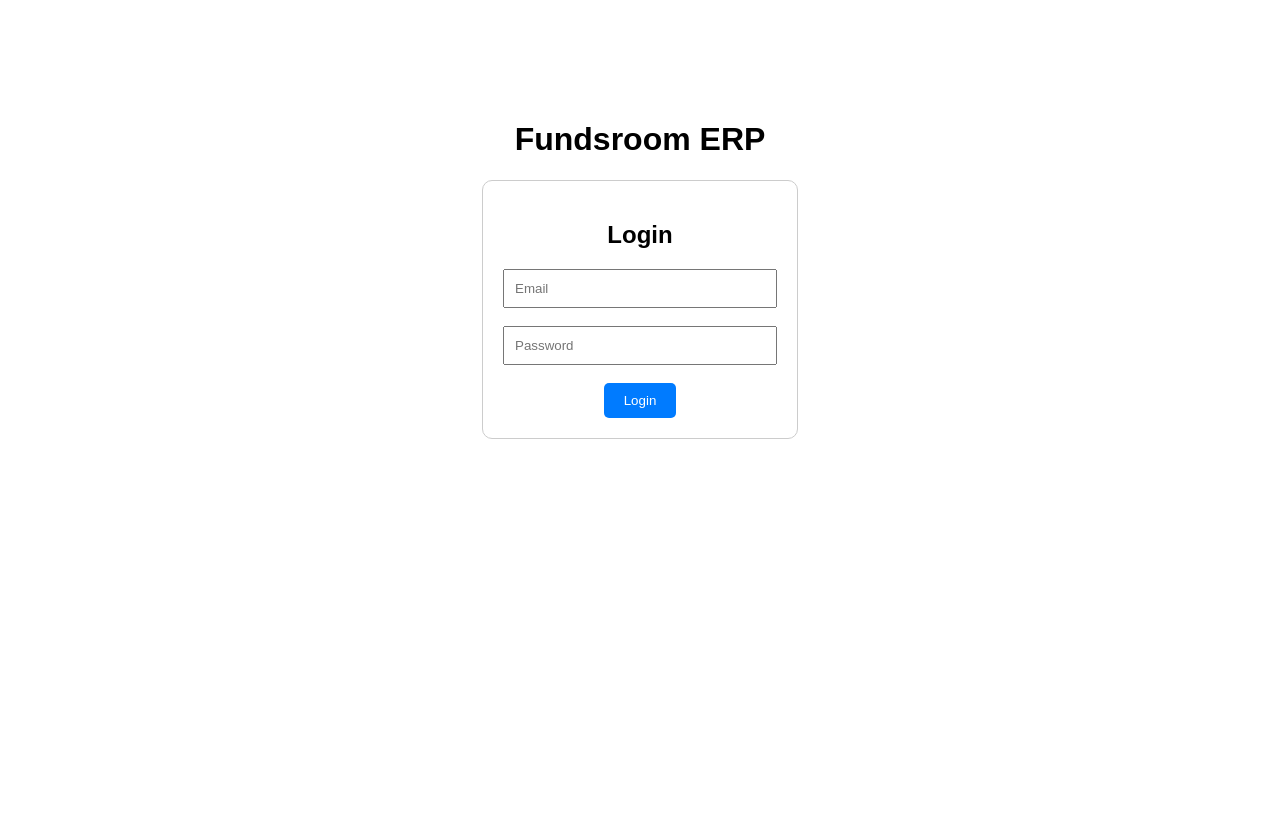
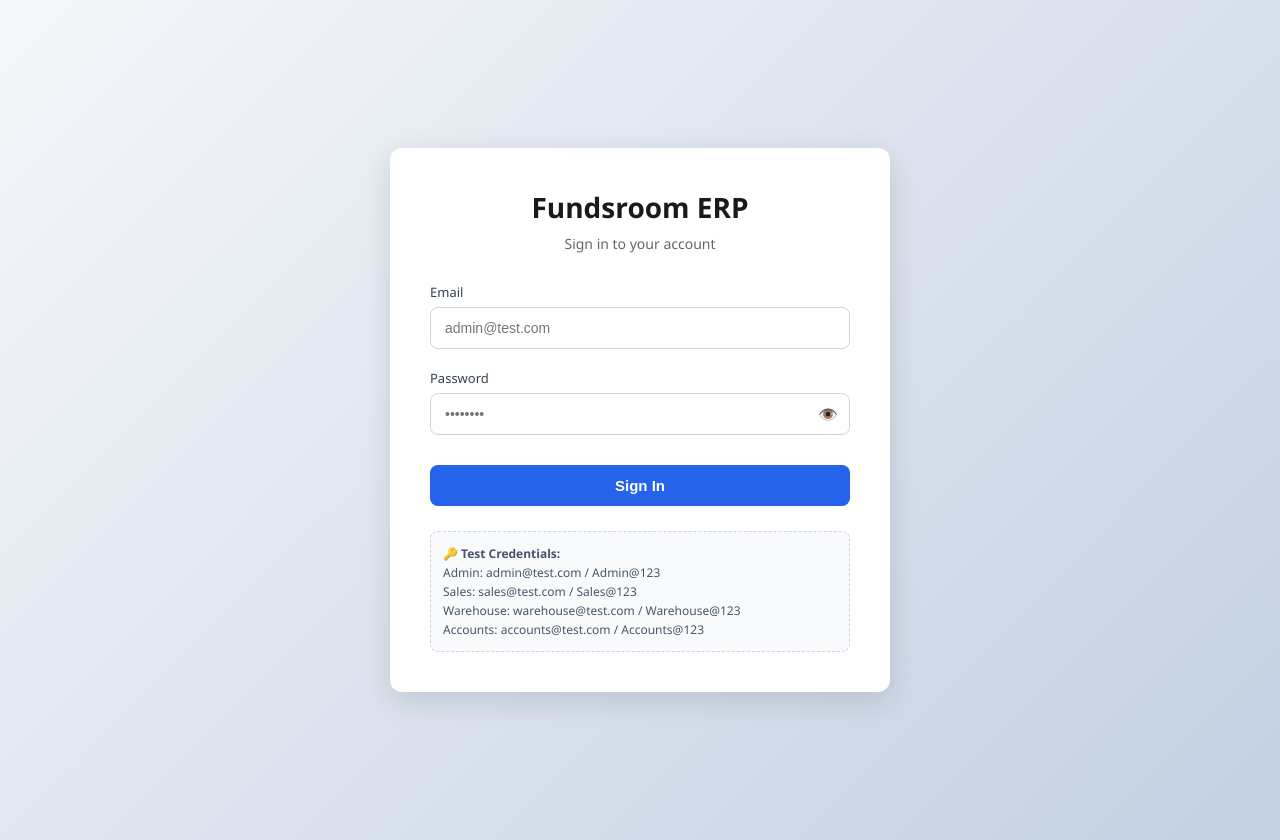
Before and after one commit to deekshithaboyapally-bit/fundsroom-erp, a React (Create React App) app in the folder frontend/: page /login in a window 1280 px wide. Before the commit the page ends 800 px from the top, so only its background shows below. Built offline with nearby package versions, Linux system fonts and the light colour scheme.

Commit message:
fix: resolve useEffect dependency warning in Customers

```diff
--- a/frontend/src/pages/Customers.js
+++ b/frontend/src/pages/Customers.js
@@ -8,6 +8,8 @@ const Customers = () => {
   const [customers, setCustomers] = useState([]);
   const [search, setSearch] = useState('');
   const [showForm, setShowForm] = useState(false);
+  const [loading, setLoading] = useState(true);
+  const [msg, setMsg] = useState({ type: '', text: '' });
   const navigate = useNavigate();
   const [form, setForm] = useState({
     name: '', mobile: '', email: '',
@@ -17,154 +19,156 @@ const Customers = () => {
   });
 
     useEffect(() => {
+    fetchCustomers();
+    // eslint-disable-next-line react-hooks/exhaustive-deps
+  }, [search]);
+
   const fetchCustomers = async () => {
+    setLoading(true);
     try {
       const res = await axios.get(`${API_URL}/customers?search=${search}`);
       setCustomers(res.data);
     } catch (err) {
       console.error(err);
+    } finally {
+      setLoading(false);
     }
   };
-    fetchCustomers();
-  }, [search]);
 
   const handleSubmit = async (e) => {
     e.preventDefault();
+    setMsg({ type: '', text: '' });
     try {
       await axios.post(`${API_URL}/customers`, form);
-      alert('Customer added ✅');
+      setMsg({ type: 'success', text: 'Customer added successfully ✅' });
       setShowForm(false);
-      window.location.reload();
+      setForm({ name: '', mobile: '', email: '', business_name: '', gst_number: '', customer_type: 'Retail', address: '', status: 'Lead', follow_up_date: '', notes: '' });
+      fetchCustomers();
     } catch (err) {
-      alert('Error adding customer ❌');
+      setMsg({ type: 'error', text: err.response?.data?.message || 'Failed to add customer ❌' });
     }
   };
 
+  const statusBadge = (status) => {
+    const colors = {
+      Lead: { bg: '#fef3c7', text: '#92400e' },
+      Active: { bg: '#d1fae5', text: '#065f46' },
+      Inactive: { bg: '#fee2e2', text: '#991b1b' }
+    };
+    const c = colors[status] || colors.Lead;
+    return <span style={{ padding: '4px 10px', borderRadius: '20px', fontSize: '12px', fontWeight: '500', background: c.bg, color: c.text }}>{status}</span>;
+  };
+
   return (
-    <div style={{ fontFamily: 'Arial', padding: '20px' }}>
-      {/* Header */}
-      <div style={{
-        display: 'flex', justifyContent: 'space-between',
-        alignItems: 'center', background: '#007bff',
-        color: 'white', padding: '10px 20px', marginBottom: '20px'
-      }}>
-        <h2>Fundsroom ERP</h2>
-        <button onClick={() => navigate('/dashboard')}>← Back</button>
+    <div style={styles.page}>
+      <div style={styles.header}>
+        <h2 style={styles.headerTitle}>Fundsroom ERP</h2>
+        <button onClick={() => navigate('/dashboard')} style={styles.backBtn}>← Back to Dashboard</button>
       </div>
 
-      <h2>👥 Customers</h2>
+      <div style={styles.container}>
+        <h2 style={styles.pageTitle}>👥 Customers</h2>
 
-      {/* Search and Add */}
-      <div style={{ display: 'flex', gap: '10px', marginBottom: '20px' }}>
+        {msg.text && <div style={msg.type === 'success' ? styles.successMsg : styles.errorMsg}>{msg.text}</div>}
+
+        <div style={styles.toolbar}>
           <input
-          placeholder="Search customers..."
+            placeholder="Search by name, email or mobile..."
             value={search}
             onChange={(e) => setSearch(e.target.value)}
-          style={{ padding: '8px', width: '300px' }}
+            style={styles.searchInput}
           />
-        <button
-          onClick={() => setShowForm(!showForm)}
-          style={{
-            padding: '8px 16px', background: '#28a745',
-            color: 'white', border: 'none', borderRadius: '5px', cursor: 'pointer'
-          }}
-        >
-          + Add Customer
+          <button onClick={() => setShowForm(!showForm)} style={styles.addBtn}>
+            {showForm ? '✕ Cancel' : '+ Add Customer'}
           </button>
         </div>
 
-      {/* Add Customer Form */}
         {showForm && (
-        <div style={{
-          border: '1px solid #ddd', padding: '20px',
-          borderRadius: '8px', marginBottom: '20px', background: '#f9f9f9'
-        }}>
-          <h3>Add New Customer</h3>
-          <form onSubmit={handleSubmit}>
-            <div style={{ display: 'grid', gridTemplateColumns: '1fr 1fr', gap: '10px' }}>
-              <input placeholder="Name *" required
-                onChange={(e) => setForm({ ...form, name: e.target.value })}
-                style={{ padding: '8px' }} />
-              <input placeholder="Mobile"
-                onChange={(e) => setForm({ ...form, mobile: e.target.value })}
-                style={{ padding: '8px' }} />
-              <input placeholder="Email" type="email"
-                onChange={(e) => setForm({ ...form, email: e.target.value })}
-                style={{ padding: '8px' }} />
-              <input placeholder="Business Name"
-                onChange={(e) => setForm({ ...form, business_name: e.target.value })}
-                style={{ padding: '8px' }} />
-              <input placeholder="GST Number"
-                onChange={(e) => setForm({ ...form, gst_number: e.target.value })}
-                style={{ padding: '8px' }} />
-              <select onChange={(e) => setForm({ ...form, customer_type: e.target.value })}
-                style={{ padding: '8px' }}>
+          <div style={styles.formCard}>
+            <h3 style={styles.formTitle}>Add New Customer</h3>
+            <form onSubmit={handleSubmit} style={styles.formGrid}>
+              <input placeholder="Full Name *" required onChange={(e) => setForm({ ...form, name: e.target.value })} style={styles.input} />
+              <input placeholder="Mobile" onChange={(e) => setForm({ ...form, mobile: e.target.value })} style={styles.input} />
+              <input placeholder="Email" type="email" onChange={(e) => setForm({ ...form, email: e.target.value })} style={styles.input} />
+              <input placeholder="Business Name" onChange={(e) => setForm({ ...form, business_name: e.target.value })} style={styles.input} />
+              <input placeholder="GST Number (Optional)" onChange={(e) => setForm({ ...form, gst_number: e.target.value })} style={styles.input} />
+              <select onChange={(e) => setForm({ ...form, customer_type: e.target.value })} style={styles.input}>
                 <option value="Retail">Retail</option>
                 <option value="Wholesale">Wholesale</option>
                 <option value="Distributor">Distributor</option>
               </select>
-              <input placeholder="Address"
-                onChange={(e) => setForm({ ...form, address: e.target.value })}
-                style={{ padding: '8px' }} />
-              <select onChange={(e) => setForm({ ...form, status: e.target.value })}
-                style={{ padding: '8px' }}>
+              <input placeholder="Address" onChange={(e) => setForm({ ...form, address: e.target.value })} style={styles.input} />
+              <select onChange={(e) => setForm({ ...form, status: e.target.value })} style={styles.input}>
                 <option value="Lead">Lead</option>
                 <option value="Active">Active</option>
                 <option value="Inactive">Inactive</option>
               </select>
-              <input placeholder="Follow Up Date" type="date"
-                onChange={(e) => setForm({ ...form, follow_up_date: e.target.value })}
-                style={{ padding: '8px' }} />
-              <input placeholder="Notes"
-                onChange={(e) => setForm({ ...form, notes: e.target.value })}
-                style={{ padding: '8px' }} />
-            </div>
-            <br />
-            <button type="submit" style={{
-              padding: '10px 20px', background: '#007bff',
-              color: 'white', border: 'none', borderRadius: '5px', cursor: 'pointer'
-            }}>
-              Save Customer
-            </button>
-            <button type="button" onClick={() => setShowForm(false)} style={{
-              marginLeft: '10px', padding: '10px 20px',
-              cursor: 'pointer'
-            }}>
-              Cancel
-            </button>
+              <input placeholder="Follow-up Date" type="date" onChange={(e) => setForm({ ...form, follow_up_date: e.target.value })} style={styles.input} />
+              <input placeholder="Notes" onChange={(e) => setForm({ ...form, notes: e.target.value })} style={styles.input} />
+              <button type="submit" style={styles.submitBtn}>Save Customer</button>
             </form>
           </div>
         )}
 
-      {/* Customers Table */}
-      <table style={{ width: '100%', borderCollapse: 'collapse' }}>
+        {loading ? (
+          <div style={styles.loading}>Loading customers...</div>
+        ) : customers.length === 0 ? (
+          <div style={styles.empty}>No customers found. Try adjusting your search or add a new one.</div>
+        ) : (
+          <div style={styles.tableWrapper}>
+            <table style={styles.table}>
               <thead>
-          <tr style={{ background: '#f4f4f4' }}>
-            <th style={{ padding: '10px', border: '1px solid #ddd' }}>Name</th>
-            <th style={{ padding: '10px', border: '1px solid #ddd' }}>Mobile</th>
-            <th style={{ padding: '10px', border: '1px solid #ddd' }}>Business</th>
-            <th style={{ padding: '10px', border: '1px solid #ddd' }}>Type</th>
-            <th style={{ padding: '10px', border: '1px solid #ddd' }}>Status</th>
+                <tr>
+                  <th style={styles.th}>Name</th>
+                  <th style={styles.th}>Mobile</th>
+                  <th style={styles.th}>Business</th>
+                  <th style={styles.th}>Type</th>
+                  <th style={styles.th}>Status</th>
                 </tr>
               </thead>
               <tbody>
                 {customers.map((c) => (
-            <tr key={c.id}>
-              <td style={{ padding: '10px', border: '1px solid #ddd' }}>{c.name}</td>
-              <td style={{ padding: '10px', border: '1px solid #ddd' }}>{c.mobile}</td>
-              <td style={{ padding: '10px', border: '1px solid #ddd' }}>{c.business_name}</td>
-              <td style={{ padding: '10px', border: '1px solid #ddd' }}>{c.customer_type}</td>
-              <td style={{ padding: '10px', border: '1px solid #ddd' }}>{c.status}</td>
+                  <tr key={c.id} style={styles.tr}>
+                    <td style={styles.td}><strong>{c.name}</strong></td>
+                    <td style={styles.td}>{c.mobile || '-'}</td>
+                    <td style={styles.td}>{c.business_name || '-'}</td>
+                    <td style={styles.td}>{c.customer_type}</td>
+                    <td style={styles.td}>{statusBadge(c.status)}</td>
                   </tr>
                 ))}
               </tbody>
             </table>
-
-      {customers.length === 0 && (
-        <p style={{ textAlign: 'center', color: '#999' }}>No customers found.</p>
+          </div>
         )}
+      </div>
     </div>
   );
 };
 
+const styles = {
+  page: { fontFamily: "'Segoe UI', sans-serif", background: '#f8fafc', minHeight: '100vh' },
+  header: { display: 'flex', justifyContent: 'space-between', alignItems: 'center', background: '#0f172a', color: 'white', padding: '15px 30px' },
+  headerTitle: { margin: 0, fontSize: '20px' },
+  backBtn: { padding: '8px 14px', background: 'transparent', color: 'white', border: '1px solid rgba(255,255,255,0.3)', borderRadius: '6px', cursor: 'pointer' },
+  container: { maxWidth: '1100px', margin: '30px auto', padding: '0 20px' },
+  pageTitle: { margin: '0 0 20px', color: '#1e293b' },
+  toolbar: { display: 'flex', gap: '12px', marginBottom: '20px', flexWrap: 'wrap' },
+  searchInput: { flex: 1, minWidth: '250px', padding: '10px 14px', border: '1px solid #cbd5e1', borderRadius: '8px', fontSize: '14px' },
+  addBtn: { padding: '10px 18px', background: '#2563eb', color: 'white', border: 'none', borderRadius: '8px', cursor: 'pointer', fontWeight: '500' },
+  formCard: { background: 'white', padding: '25px', borderRadius: '10px', boxShadow: '0 2px 10px rgba(0,0,0,0.06)', marginBottom: '25px' },
+  formTitle: { margin: '0 0 15px', fontSize: '16px', color: '#334155' },
+  formGrid: { display: 'grid', gridTemplateColumns: 'repeat(auto-fit, minmax(220px, 1fr))', gap: '12px' },
+  input: { padding: '10px 12px', border: '1px solid #cbd5e1', borderRadius: '6px', fontSize: '14px', outline: 'none' },
+  submitBtn: { gridColumn: '1 / -1', padding: '12px', background: '#059669', color: 'white', border: 'none', borderRadius: '8px', cursor: 'pointer', fontWeight: '600', marginTop: '10px' },
+  successMsg: { background: '#d1fae5', color: '#065f46', padding: '10px', borderRadius: '6px', marginBottom: '15px', fontSize: '13px' },
+  errorMsg: { background: '#fee2e2', color: '#991b1b', padding: '10px', borderRadius: '6px', marginBottom: '15px', fontSize: '13px' },
+  loading: { textAlign: 'center', padding: '30px', color: '#64748b' },
+  empty: { textAlign: 'center', padding: '40px', background: 'white', borderRadius: '10px', color: '#94a3b8' },
+  tableWrapper: { background: 'white', borderRadius: '10px', boxShadow: '0 2px 10px rgba(0,0,0,0.05)', overflowX: 'auto' },
+  table: { width: '100%', borderCollapse: 'collapse', minWidth: '600px' },
+  th: { textAlign: 'left', padding: '14px 16px', borderBottom: '2px solid #e2e8f0', color: '#475569', fontSize: '13px', fontWeight: '600' },
+  tr: { borderBottom: '1px solid #f1f5f9' },
+  td: { padding: '12px 16px', fontSize: '14px', color: '#334155' }
+};
+
 export default Customers;
--- a/frontend/src/pages/Login.js
+++ b/frontend/src/pages/Login.js
@@ -5,52 +5,194 @@ import { useNavigate } from 'react-router-dom';
 const Login = () => {
   const [email, setEmail] = useState('');
   const [password, setPassword] = useState('');
+  const [showPassword, setShowPassword] = useState(false);
+  const [loading, setLoading] = useState(false);
+  const [error, setError] = useState('');
   const navigate = useNavigate();
 
   const handleLogin = async (e) => {
     e.preventDefault();
+    setLoading(true);
+    setError('');
     try {
-      // Connect to your backend API
       const res = await axios.post('https://fundsroom-erp-cm0q.onrender.com/auth/login', { email, password });
-
-      // Save user info in browser memory
       localStorage.setItem('token', res.data.token);
       localStorage.setItem('user', JSON.stringify(res.data.user));
-
-      alert("Login Successful! ✅");
-      navigate('/dashboard'); // Go to dashboard
+      navigate('/dashboard');
     } catch (err) {
-      alert("Invalid Credentials ❌");
+      setError(err.response?.data?.message || 'Login failed. Please check credentials.');
+    } finally {
+      setLoading(false);
     }
   };
 
   return (
-    <div style={{ padding: '100px', textAlign: 'center', fontFamily: 'Arial' }}>
-      <h1>Fundsroom ERP</h1>
-      <div style={{ border: '1px solid #ccc', padding: '20px', display: 'inline-block', borderRadius: '10px' }}>
-        <h2>Login</h2>
-        <form onSubmit={handleLogin}>
+    <div style={styles.container}>
+      <div style={styles.card}>
+        <h2 style={styles.title}>Fundsroom ERP</h2>
+        <p style={styles.subtitle}>Sign in to your account</p>
+
+        {error && <div style={styles.error}>{error}</div>}
+
+        <form onSubmit={handleLogin} style={styles.form}>
+          <div style={styles.inputGroup}>
+            <label style={styles.label}>Email</label>
             <input
               type="email"
-            placeholder="Email"
-            style={{ padding: '10px', width: '250px' }}
+              value={email}
               onChange={(e) => setEmail(e.target.value)}
+              placeholder="admin@test.com"
               required
-          /><br/><br/>
+              style={styles.input}
+            />
+          </div>
+
+          <div style={styles.inputGroup}>
+            <label style={styles.label}>Password</label>
+            <div style={styles.passwordWrapper}>
               <input
-            type="password"
-            placeholder="Password"
-            style={{ padding: '10px', width: '250px' }}
+                type={showPassword ? 'text' : 'password'}
+                value={password}
                 onChange={(e) => setPassword(e.target.value)}
+                placeholder="••••••••"
                 required
-          /><br/><br/>
-          <button type="submit" style={{ padding: '10px 20px', cursor: 'pointer', background: '#007bff', color: '#fff', border: 'none', borderRadius: '5px' }}>
-            Login
+                style={styles.input}
+              />
+              <button
+                type="button"
+                onClick={() => setShowPassword(!showPassword)}
+                style={styles.eyeBtn}
+              >
+                {showPassword ? '🙈' : '👁️'}
+              </button>
+            </div>
+          </div>
+
+          <button
+            type="submit"
+            disabled={loading}
+            style={{
+              ...styles.submitBtn,
+              opacity: loading ? 0.6 : 1,
+              cursor: loading ? 'not-allowed' : 'pointer'
+            }}
+          >
+            {loading ? 'Signing in...' : 'Sign In'}
           </button>
         </form>
+
+        <div style={styles.testCreds}>
+          <strong>🔑 Test Credentials:</strong><br />
+          Admin: admin@test.com / Admin@123<br />
+          Sales: sales@test.com / Sales@123<br />
+          Warehouse: warehouse@test.com / Warehouse@123<br />
+          Accounts: accounts@test.com / Accounts@123
+        </div>
       </div>
     </div>
   );
 };
 
+const styles = {
+  container: {
+    minHeight: '100vh',
+    display: 'flex',
+    alignItems: 'center',
+    justifyContent: 'center',
+    background: 'linear-gradient(135deg, #f5f7fa 0%, #c3cfe2 100%)',
+    fontFamily: "'Segoe UI', Tahoma, Geneva, Verdana, sans-serif",
+    padding: '20px'
+  },
+  card: {
+    background: 'white',
+    padding: '40px',
+    borderRadius: '12px',
+    boxShadow: '0 8px 30px rgba(0,0,0,0.12)',
+    width: '100%',
+    maxWidth: '420px',
+    textAlign: 'center'
+  },
+  title: {
+    margin: '0 0 8px',
+    color: '#1a1a1a',
+    fontSize: '28px',
+    fontWeight: '700'
+  },
+  subtitle: {
+    margin: '0 0 30px',
+    color: '#666',
+    fontSize: '14px'
+  },
+  error: {
+    background: '#fee2e2',
+    color: '#b91c1c',
+    padding: '10px',
+    borderRadius: '6px',
+    marginBottom: '20px',
+    fontSize: '13px',
+    textAlign: 'left'
+  },
+  form: {
+    textAlign: 'left'
+  },
+  inputGroup: {
+    marginBottom: '20px'
+  },
+  label: {
+    display: 'block',
+    marginBottom: '6px',
+    fontSize: '13px',
+    fontWeight: '500',
+    color: '#374151'
+  },
+  input: {
+    width: '100%',
+    padding: '12px 14px',
+    border: '1px solid #d1d5db',
+    borderRadius: '8px',
+    fontSize: '14px',
+    outline: 'none',
+    transition: 'border 0.2s',
+    boxSizing: 'border-box'
+  },
+  passwordWrapper: {
+    position: 'relative',
+    width: '100%'
+  },
+  eyeBtn: {
+    position: 'absolute',
+    right: '12px',
+    top: '50%',
+    transform: 'translateY(-50%)',
+    background: 'none',
+    border: 'none',
+    cursor: 'pointer',
+    fontSize: '16px',
+    padding: '0'
+  },
+  submitBtn: {
+    width: '100%',
+    padding: '12px',
+    background: '#2563eb',
+    color: 'white',
+    border: 'none',
+    borderRadius: '8px',
+    fontSize: '15px',
+    fontWeight: '600',
+    marginTop: '10px',
+    transition: 'background 0.2s'
+  },
+  testCreds: {
+    marginTop: '25px',
+    padding: '12px',
+    background: '#f8fafc',
+    border: '1px dashed #cbd5e1',
+    borderRadius: '8px',
+    fontSize: '12px',
+    color: '#475569',
+    textAlign: 'left',
+    lineHeight: '1.6'
+  }
+};
+
 export default Login;
```
Lines whose indentation alone changed are shown as unchanged.
